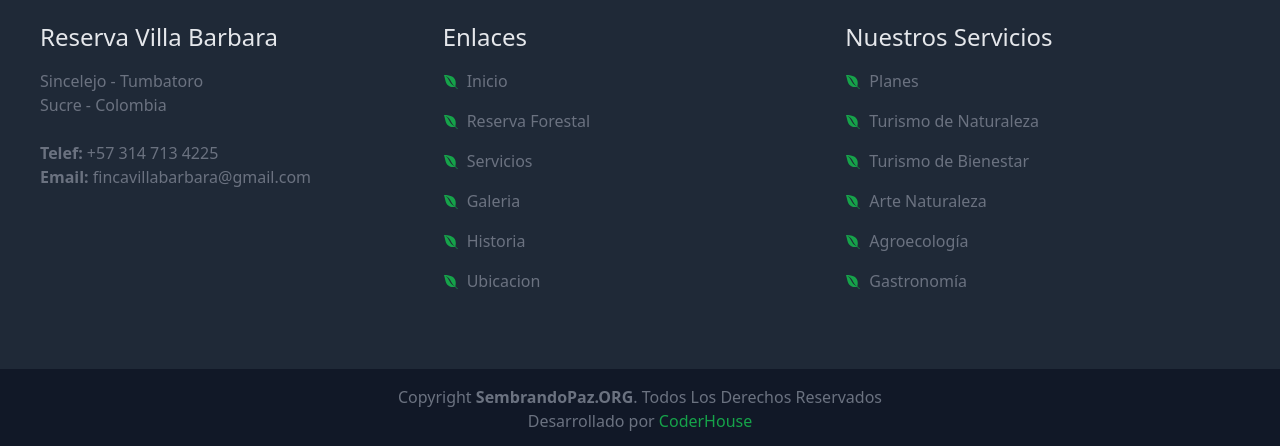
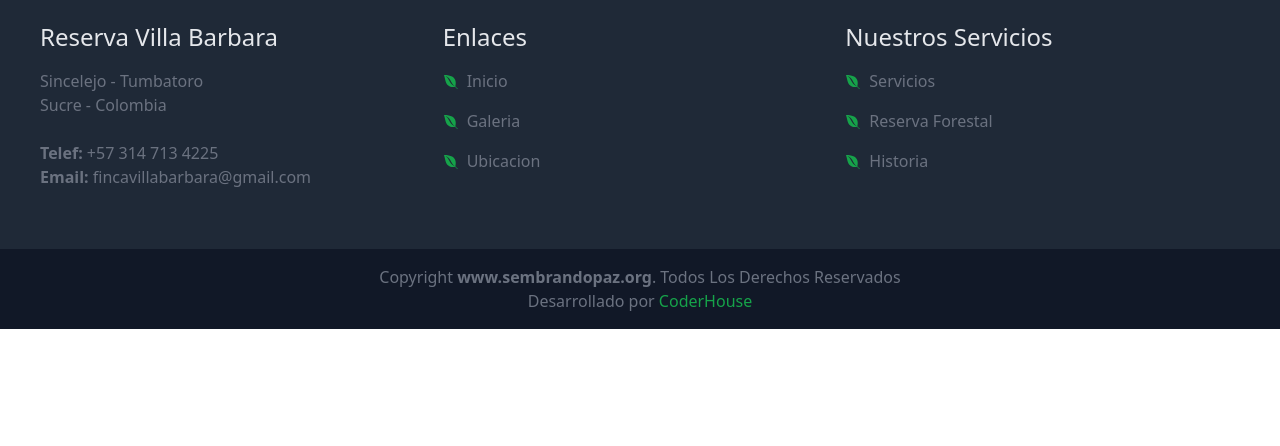
Before and after one commit to agusdellaquila/villa-barbara, a React (Create React App) app: page /reservoir in a window 1280 px wide. Shown: the part 2552-2998 px from the top of the page. After the commit the page ends 2881 px from the top, so only its background shows below. Built offline with nearby package versions, Linux system fonts and the light colour scheme; a web font is replaced by a local one.

Commit message:
Footer Actualizado con Enlaces Internos, Galeria Cambio de Titulo, Reserva se actualiza la fuente

```diff
--- a/src/components/Footer/Footer.js
+++ b/src/components/Footer/Footer.js
@@ -10,10 +10,10 @@ import './Footer.css'
 
 const Footer = () => {
 
-    const scrollToTop = () =>{
+    const scrollToTop = () => {
         window.scrollTo({
-          top: 0,
-          behavior: 'smooth'
+            top: 0,
+            behavior: 'smooth'
         })
     }
 
@@ -60,19 +60,7 @@ const Footer = () => {
                                 </li>
                                 <li className='footer-li' onClick={scrollToTop}>
                                     <FaEnvira className="inline mr-2 text-green-600" />
-                                    <NavLink to="/reservoir" className="hover:text-green-700">Reserva Forestal</NavLink>
-                                </li>
-                                <li className='footer-li' onClick={scrollToTop}>
-                                    <FaEnvira className="inline mr-2 text-green-600" />
-                                    <NavLink to="/services" className="hover:text-green-700">Servicios</NavLink>
-                                </li>
-                                <li className='footer-li' onClick={scrollToTop}>
-                                    <FaEnvira className="inline mr-2 text-green-600" />
                                     <NavLink to="/galery" className="hover:text-green-700">Galeria</NavLink>
-                                </li>
-                                <li className='footer-li' onClick={scrollToTop}>
-                                    <FaEnvira className="inline mr-2 text-green-600" />
-                                    <NavLink to="/history" className="hover:text-green-700">Historia</NavLink>
                                 </li>
                                 <li className='footer-li' onClick={scrollToTop}>
                                     <FaEnvira className="inline mr-2 text-green-600" />
@@ -83,29 +71,17 @@ const Footer = () => {
                         <div className="mb-5">
                             <h4 className="text-2xl pb-4">Nuestros Servicios</h4>
                             <ul className="text-gray-500">
-                                <li className='footer-li'>
+                                <li className='footer-li' onClick={scrollToTop}>
                                     <FaEnvira className="inline mr-2 text-green-600" />
-                                    <NavLink to="/" className="hover:text-green-700">Planes</NavLink>
+                                    <NavLink to="/services" className="hover:text-green-700">Servicios</NavLink>
                                 </li>
-                                <li className='footer-li'>
+                                <li className='footer-li' onClick={scrollToTop}>
                                     <FaEnvira className="inline mr-2 text-green-600" />
-                                    <NavLink to="/" className="hover:text-green-700">Turismo de Naturaleza</NavLink>
+                                    <NavLink to="/reservoir" className="hover:text-green-700">Reserva Forestal</NavLink>
                                 </li>
-                                <li className='footer-li'>
+                                <li className='footer-li' onClick={scrollToTop}>
                                     <FaEnvira className="inline mr-2 text-green-600" />
-                                    <NavLink to="/" className="hover:text-green-700">Turismo de Bienestar</NavLink>
-                                </li>
-                                <li className='footer-li'>
-                                    <FaEnvira className="inline mr-2 text-green-600" />
-                                    <NavLink to="/" className="hover:text-green-700">Arte Naturaleza</NavLink>
-                                </li>
-                                <li className='footer-li'>
-                                    <FaEnvira className="inline mr-2 text-green-600" />
-                                    <NavLink to="/" className="hover:text-green-700">Agroecología</NavLink>
-                                </li>
-                                <li className='footer-li'>
-                                    <FaEnvira className="inline mr-2 text-green-600" />
-                                    <NavLink to="/" className="hover:text-green-700">Gastronomía</NavLink>
+                                    <NavLink to="/history" className="hover:text-green-700">Historia</NavLink>
                                 </li>
                             </ul>
                         </div>
@@ -117,7 +93,7 @@ const Footer = () => {
                     <div className="flex justify-center text-center">
                         <div>
                             <div>
-                                Copyright <a href='https://www.sembrandopaz.org'><strong>SembrandoPaz.ORG</strong></a>. Todos Los Derechos Reservados
+                                Copyright <a href='https://www.sembrandopaz.org' target='_blank'><strong>www.sembrandopaz.org</strong></a>. Todos Los Derechos Reservados
                             </div>
                             <div>
                                 Desarrollado por <a href="https://www.coderhouse.com/" className="text-green-600">CoderHouse</a>
--- a/src/components/Galeria/Galeria.js
+++ b/src/components/Galeria/Galeria.js
@@ -46,7 +46,7 @@ const Galeria = () => {
                     rage-font"
                     data-aos="flip-left"
                     data-aos-duration="800"
-                >La Vida Animal en Villa Barbara</h2>
+                >La Vida Silvestre en Villa Barbara</h2>
 
                 <p className="
                     m-5
--- a/src/components/Reserva/Reserva.js
+++ b/src/components/Reserva/Reserva.js
@@ -119,7 +119,7 @@ const Reserva = () => {
                         md:text-6xl
                         text-center
                         text-gray-600
-                        font-face-rage
+                        rage-font
                         drop-shadow-[0_35px_35px_rgba(0,0,0,0.25)]"
                         data-aos="zoom-in-down"
                         data-aos-duration="800"
```
